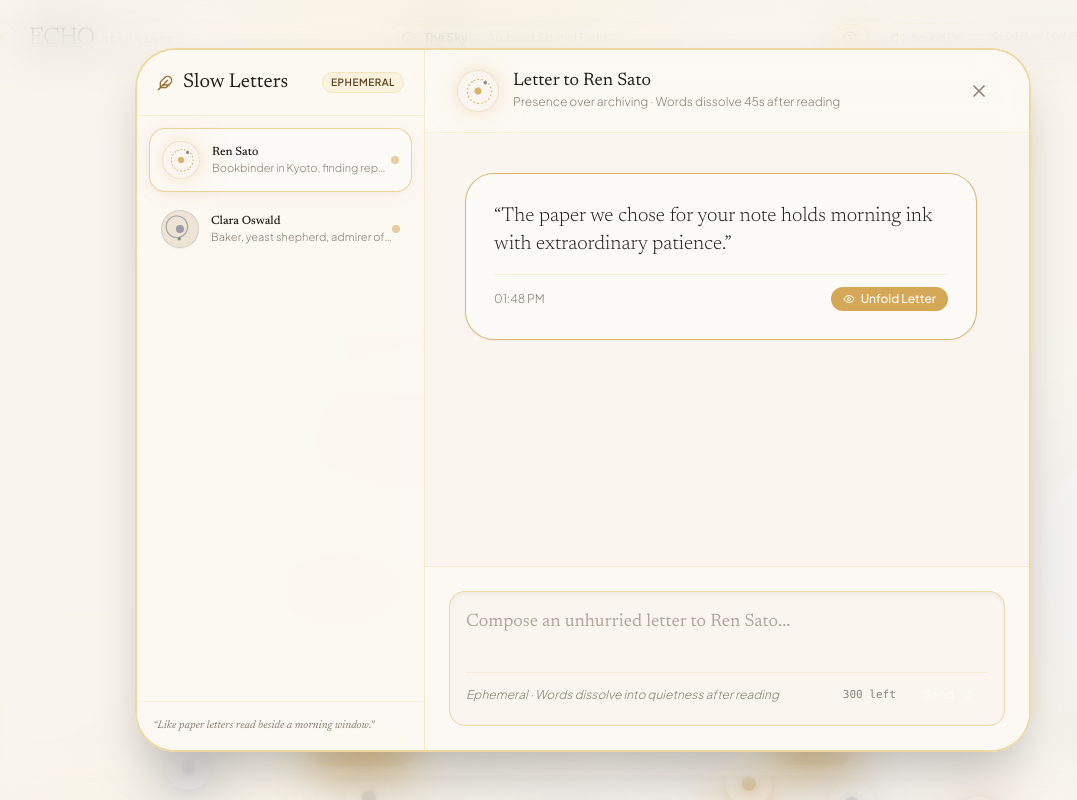
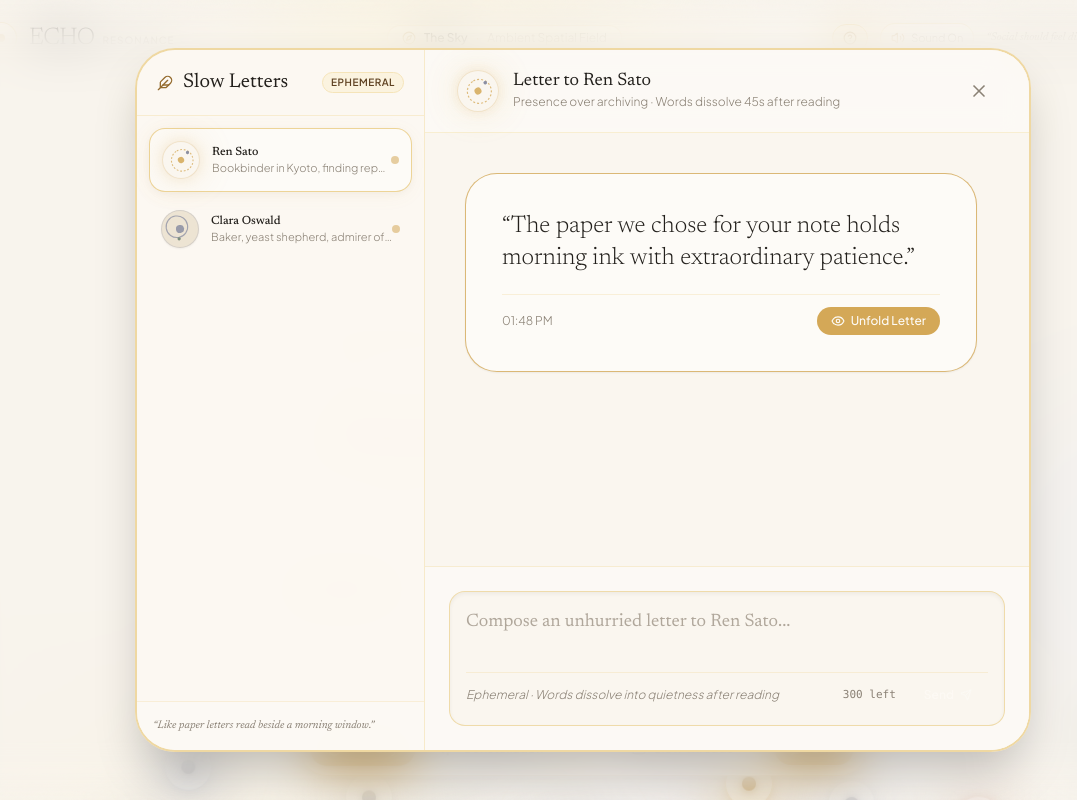
Before and after one commit to avi221209/ECHO, a React (Vite) app: page / in a window 1280 px wide. Both pictures are taken after a click on the button "Slow Threads". Shown: the top 800 px of the page, without its empty margins (57-1134 px from the left). Built offline with nearby package versions, Linux system fonts and the light colour scheme.

Commit message:
feat: complete ECHO competition transformation - Social by Resonance, Not Reach

```diff
--- a/src/App.tsx
+++ b/src/App.tsx
@@ -1,42 +1,24 @@
-import React, { useState, Suspense, lazy } from 'react';
+import React, { useState } from 'react';
 import { LazyMotion, domAnimation } from 'framer-motion';
 import { EchoProvider } from './context/EchoContext';
 import { Header } from './components/Header';
 import { SkyCanvas } from './features/sky/SkyCanvas';
 import { NavigationDock } from './components/NavigationDock';
-import { AmbientLoader } from './components/AmbientLoader';
 import { EvaluatorMode } from './components/EvaluatorMode';
-
-// Code-split route-level and modal features for performance optimization
-const ConstellationGraph = lazy(() =>
-  import('./features/constellation/ConstellationGraph').then((m) => ({
-    default: m.ConstellationGraph,
-  }))
-);
-
-const CastMomentModal = lazy(() =>
-  import('./features/cast/CastMomentModal').then((m) => ({
-    default: m.CastMomentModal,
-  }))
-);
-
-const MutualRevealModal = lazy(() =>
-  import('./features/resonance/MutualRevealModal').then((m) => ({
-    default: m.MutualRevealModal,
-  }))
-);
-
-const SlowThreadsModal = lazy(() =>
-  import('./features/threads/SlowThreadsModal').then((m) => ({
-    default: m.SlowThreadsModal,
-  }))
-);
+import { AtmosphericGrain } from './components/AtmosphericGrain';
+import { ConstellationGraph } from './features/constellation/ConstellationGraph';
+import { CastMomentModal } from './features/cast/CastMomentModal';
+import { MutualRevealModal } from './features/resonance/MutualRevealModal';
+import { SlowThreadsModal } from './features/threads/SlowThreadsModal';
 
 const MainAppContent: React.FC = () => {
   const [currentView, setCurrentView] = useState<'sky' | 'constellation'>('sky');
 
   return (
     <div className="relative min-h-screen bg-cream-100 flex flex-col font-sans selection:bg-resonance-200">
+      {/* Tactile Linen & Paper Texture Grain */}
+      <AtmosphericGrain />
+
       {/* Ambient background light fields */}
       <div
         className="pointer-events-none fixed inset-0 overflow-hidden"
@@ -50,12 +32,10 @@ const MainAppContent: React.FC = () => {
       {/* Embedded Ambient Header */}
       <Header currentView={currentView} onSelectView={setCurrentView} />
 
-      {/* Main Viewport Area with Code Splitting */}
+      {/* Main Viewport Area */}
       <main className="relative z-10 flex-1 flex flex-col w-full">
-        <Suspense fallback={<AmbientLoader message="Gathering morning light..." />}>
-          {currentView === 'sky' && <SkyCanvas />}
-          {currentView === 'constellation' && <ConstellationGraph />}
-        </Suspense>
+        {currentView === 'sky' && <SkyCanvas />}
+        {currentView === 'constellation' && <ConstellationGraph />}
       </main>
 
       {/* Floating Spatial Navigation Dock */}
@@ -64,12 +44,10 @@ const MainAppContent: React.FC = () => {
       {/* Hidden Evaluator Suite (Ctrl+Shift+E) */}
       <EvaluatorMode />
 
-      {/* Lazy Modals with Suspense */}
-      <Suspense fallback={null}>
-        <CastMomentModal />
-        <MutualRevealModal onOpenConstellation={() => setCurrentView('constellation')} />
-        <SlowThreadsModal />
-      </Suspense>
+      {/* Feature Modals */}
+      <CastMomentModal />
+      <MutualRevealModal onOpenConstellation={() => setCurrentView('constellation')} />
+      <SlowThreadsModal />
     </div>
   );
 };
--- /dev/null
+++ b/src/components/AtmosphericGrain.tsx
@@ -0,0 +1,29 @@
+import React from 'react';
+
+/**
+ * Organic SVG Noise Grain Overlay
+ * Gives the entire ECHO workspace a subtle linen/paper tactile texture.
+ */
+export const AtmosphericGrain: React.FC = React.memo(() => {
+  return (
+    <div
+      className="pointer-events-none fixed inset-0 z-0 opacity-[0.035] mix-blend-multiply overflow-hidden"
+      aria-hidden="true"
+    >
+      <svg className="w-full h-full">
+        <filter id="echo-linen-grain">
+          <feTurbulence
+            type="fractalNoise"
+            baseFrequency="0.8"
+            numOctaves="4"
+            stitchTiles="stitch"
+          />
+          <feColorMatrix type="saturate" values="0" />
+        </filter>
+        <rect width="100%" height="100%" filter="url(#echo-linen-grain)" />
+      </svg>
+    </div>
+  );
+});
+
+AtmosphericGrain.displayName = 'AtmosphericGrain';
--- /dev/null
+++ b/src/components/DustParticles.tsx
@@ -0,0 +1,76 @@
+import React, { useMemo } from 'react';
+import { m } from 'framer-motion';
+import { MoodType } from '../types';
+
+interface DustParticlesProps {
+  mood?: MoodType | 'all';
+}
+
+interface Mote {
+  id: number;
+  x: number;
+  y: number;
+  size: number;
+  opacity: number;
+  duration: number;
+  delay: number;
+  dx: number;
+  dy: number;
+}
+
+export const DustParticles: React.FC<DustParticlesProps> = React.memo(({ mood = 'all' }) => {
+  const motes: Mote[] = useMemo(() => {
+    return Array.from({ length: 24 }).map((_, i) => {
+      const seed = (i * 37 + 13) % 100;
+      return {
+        id: i,
+        x: (seed * 9.7) % 94 + 3,
+        y: ((seed * 13.3) % 90) + 5,
+        size: (i % 3) * 1.2 + 2,
+        opacity: (i % 4 === 0 ? 0.45 : 0.25),
+        duration: 18 + (i % 7) * 4,
+        delay: (i % 5) * 1.2,
+        dx: ((i % 2 === 0 ? 1 : -1) * (15 + (i % 6) * 5)),
+        dy: - (20 + (i % 5) * 8),
+      };
+    });
+  }, []);
+
+  // Speed multiplier based on mood
+  const speedMult = mood === 'restless' ? 0.7 : mood === 'reflective' ? 1.4 : 1.0;
+
+  return (
+    <div
+      className="pointer-events-none absolute inset-0 overflow-hidden z-0"
+      aria-hidden="true"
+    >
+      {motes.map((mote) => (
+        <m.span
+          key={mote.id}
+          className="absolute rounded-full bg-resonance-400/60 blur-[0.5px]"
+          style={{
+            left: `${mote.x}%`,
+            top: `${mote.y}%`,
+            width: mote.size,
+            height: mote.size,
+          }}
+          animate={{
+            x: [0, mote.dx, 0],
+            y: [0, mote.dy, 0],
+            opacity: [mote.opacity * 0.4, mote.opacity, mote.opacity * 0.2],
+            scale: [0.9, 1.3, 0.9],
+          }}
+          transition={{
+            duration: mote.duration * speedMult,
+            repeat: Infinity,
+            repeatType: 'reverse',
+            ease: 'easeInOut',
+            delay: mote.delay,
+          }}
+        />
+      ))}
+    </div>
+  );
+});
+
+DustParticles.displayName = 'DustParticles';
--- a/src/features/sky/SkyCanvas.tsx
+++ b/src/features/sky/SkyCanvas.tsx
@@ -7,6 +7,7 @@ import { DailyPromptBanner } from './DailyPromptBanner';
 import { MoodFilterBar } from './MoodFilterBar';
 import { EmptySkyState } from './EmptySkyState';
 import { OnboardingManifestoBanner } from '../../components/OnboardingManifestoBanner';
+import { DustParticles } from '../../components/DustParticles';
 
 export const SkyCanvas: React.FC = () => {
   const {
@@ -16,6 +17,7 @@ export const SkyCanvas: React.FC = () => {
     setSelectedMoment,
     setIsCastOpen,
     setIsManifestoOpen,
+    resonanceEchoEvent,
   } = useEcho();
 
   // Pointer/Touch position in percentage coordinates for proximity physics
@@ -86,6 +88,9 @@ export const SkyCanvas: React.FC = () => {
       onTouchMove={handleTouchMove}
       onTouchEnd={handlePointerLeave}
     >
+      {/* Organic Dust Light Motes drifting in background */}
+      <DustParticles mood={activeMoodFilter} />
+
       {/* Reimagined Social Orientation Banner */}
       <OnboardingManifestoBanner onOpenManifesto={() => setIsManifestoOpen?.(true)} />
 
@@ -126,6 +131,24 @@ export const SkyCanvas: React.FC = () => {
           <div className="absolute bottom-1/4 right-1/4 w-[480px] h-[480px] rounded-full bg-ambient-100/40 blur-[100px]" />
           <div className="absolute top-1/2 right-1/3 w-[360px] h-[360px] rounded-full bg-cream-50/80 blur-[80px]" />
         </div>
+
+        {/* Section 12: Resonance Echo Distant Ripple Signal */}
+        {resonanceEchoEvent && (
+          <div
+            className="absolute pointer-events-none z-30 transition-all duration-700"
+            style={{
+              left: `${resonanceEchoEvent.position.x}%`,
+              top: `${resonanceEchoEvent.position.y}%`,
+            }}
+          >
+            <div className="relative flex items-center justify-center">
+              <div className="w-16 h-16 rounded-full border-2 border-resonance-400/80 bg-resonance-200/20 animate-ping" />
+              <span className="absolute top-full mt-2 whitespace-nowrap text-[11px] font-serif italic text-resonance-900 bg-cream-50/95 px-3 py-1 rounded-full border border-resonance-300 shadow-md animate-in fade-in zoom-in-95">
+                Something may have answered...
+              </span>
+            </div>
+          </div>
+        )}
 
         {/* Living Moments adrift in the canvas */}
         {filteredMoments.length > 0 ? (
--- a/src/features/threads/LetterReader.tsx
+++ b/src/features/threads/LetterReader.tsx
@@ -40,8 +40,11 @@ export const LetterReader: React.FC<LetterReaderProps> = React.memo(({
           : null;
 
         // Calculate subtle ink dispersion based on age
-        const opacityRatio = remainingSec !== null ? Math.max(0.18, remainingSec / 45) : 1;
-        const blurPx = remainingSec !== null && remainingSec < 12 ? (12 - remainingSec) * 0.35 : 0;
+        const opacityRatio = remainingSec !== null ? Math.max(0.12, remainingSec / 45) : 1;
+        const blurPx = remainingSec !== null && remainingSec < 10 ? (10 - remainingSec) * 0.45 : 0;
+        const letterSpacing = remainingSec !== null && remainingSec < 8 ? `${(8 - remainingSec) * 0.02}em` : 'normal';
+
+        const isDissolvingSoon = remainingSec !== null && remainingSec <= 6;
 
         return (
           <div
@@ -49,24 +52,27 @@ export const LetterReader: React.FC<LetterReaderProps> = React.memo(({
             className={`flex flex-col ${isFromSelf ? 'items-end' : 'items-start'}`}
           >
             <div
-              className={`relative max-w-lg p-6 sm:p-7 rounded-[1.8rem] transition-all duration-700 shadow-sm border ${
+              className={`relative max-w-lg p-7 sm:p-9 rounded-[2rem] transition-all duration-700 shadow-sm border ${
+                isRead ? 'animate-unfold-paper' : ''
+              } ${
                 isFromSelf
-                  ? 'bg-resonance-100/60 border-resonance-300/80 text-ink-900'
+                  ? 'bg-resonance-100/70 border-resonance-300/80 text-ink-900'
                   : isRead
-                    ? 'bg-cream-50/90 border-resonance-300/60 text-ink-800'
+                    ? 'bg-cream-50/95 border-resonance-300/60 text-ink-900 paper-surface'
                     : 'bg-cream-50 border-resonance-500/80 text-ink-900 shadow-light-soft'
               }`}
               style={{
                 opacity: opacityRatio,
                 filter: blurPx > 0 ? `blur(${blurPx}px)` : 'none',
+                letterSpacing,
               }}
             >
-              <blockquote className="font-serif text-lg sm:text-xl font-light leading-relaxed">
+              <blockquote className="font-serif text-xl sm:text-2xl font-light leading-relaxed">
                 “{msg.text}”
               </blockquote>
 
               {/* Letter Footer */}
-              <div className="flex items-center justify-between gap-4 text-xs text-ink-500 mt-4 pt-3 border-t border-resonance-200/50">
+              <div className="flex items-center justify-between gap-4 text-xs text-ink-500 mt-5 pt-3 border-t border-resonance-200/50">
                 <span className="font-light">
                   {new Date(msg.createdAt).toLocaleTimeString([], {
                     hour: '2-digit',
@@ -80,14 +86,18 @@ export const LetterReader: React.FC<LetterReaderProps> = React.memo(({
                       <button
                         type="button"
                         onClick={() => onUnfoldLetter(msg.id)}
-                        className="px-3 py-1 bg-resonance-500 hover:bg-resonance-600 text-cream-50 rounded-full font-medium transition-colors flex items-center space-x-1.5 shadow-xs"
+                        className="px-3.5 py-1.5 bg-resonance-500 hover:bg-resonance-600 text-cream-50 rounded-full font-medium transition-colors flex items-center space-x-1.5 shadow-xs text-xs"
                       >
-                        <Eye className="w-3 h-3" />
+                        <Eye className="w-3.5 h-3.5" />
                         <span>Unfold Letter</span>
                       </button>
+                    ) : isDissolvingSoon ? (
+                      <span className="text-resonance-900 italic font-serif text-xs font-medium animate-pulse">
+                        That moment has passed...
+                      </span>
                     ) : (
                       <span className="text-resonance-800 italic font-serif text-xs">
-                        Ink dissolving ({remainingSec}s)...
+                        Ink softly dispersing into mist...
                       </span>
                     )}
                   </div>
```
Also changed, not shown: src/context/EchoContext.tsx (+19 -0 lines), src/context/echoContextInstance.ts (+7 -0 lines), src/features/constellation/ConstellationNodeDetail.tsx (+68 -18 lines), src/features/resonance/MutualRevealModal.tsx (+8 -9 lines), src/index.css (+42 -0 lines).
